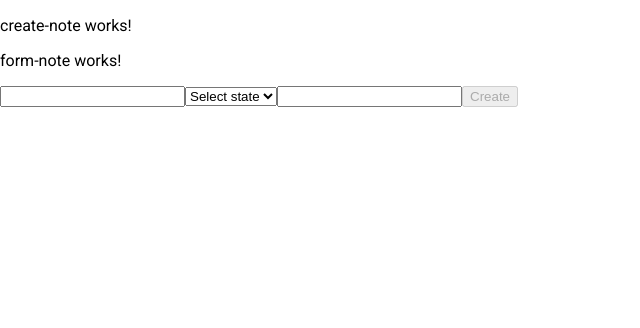
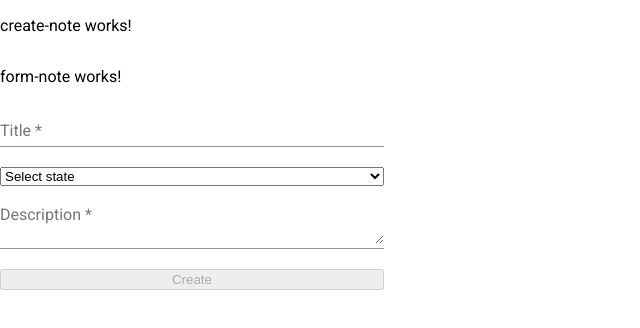
Before and after one commit to PatricioLabra/NotesAPP, an Angular app in the folder frontend/: page / in a window 1280 px wide. Shown: the top 328 px of the page, without its empty margins (0-640 px from the left). Built offline with nearby package versions, Linux system fonts and the light colour scheme.

Commit message:
Se cambia los inputs

```diff
--- a/frontend/src/app/components/form-note/form-note.component.html
+++ b/frontend/src/app/components/form-note/form-note.component.html
@@ -1,7 +1,10 @@
 <p>form-note works!</p>
 
 <form [formGroup]="formNote" (ngSubmit)="onSubmit()">
-  <input type="text" formControlName="title" required>
+  <mat-form-field>
+    <mat-label>Title</mat-label>
+    <input formControlName="title" type="text" matInput required>
+  </mat-form-field>
 
   <select formControlName="state" required>
     <option value="">Select state</option>
@@ -10,8 +13,10 @@
     <option value="close">Close</option>
   </select>
 
-  <!--TODO: change input to textArea (From angular material)-->
-  <input type="text" formControlName="description" required>
+  <mat-form-field>
+    <mat-label>Description</mat-label>
+    <textarea formControlName="description" matInput required></textarea>
+  </mat-form-field>
 
   <button type="submit" [disabled]="!formNote.valid">{{ textSubmitButton }}</button>
 </form>
--- a/frontend/src/app/components/form-note/form-note.component.scss
+++ b/frontend/src/app/components/form-note/form-note.component.scss
@@ -0,0 +1,10 @@
+:host {
+  display: flex;
+  flex-direction: column;
+
+  form {
+    display: flex;
+    flex-direction: column;
+    width: 30%;
+  }
+}
```
